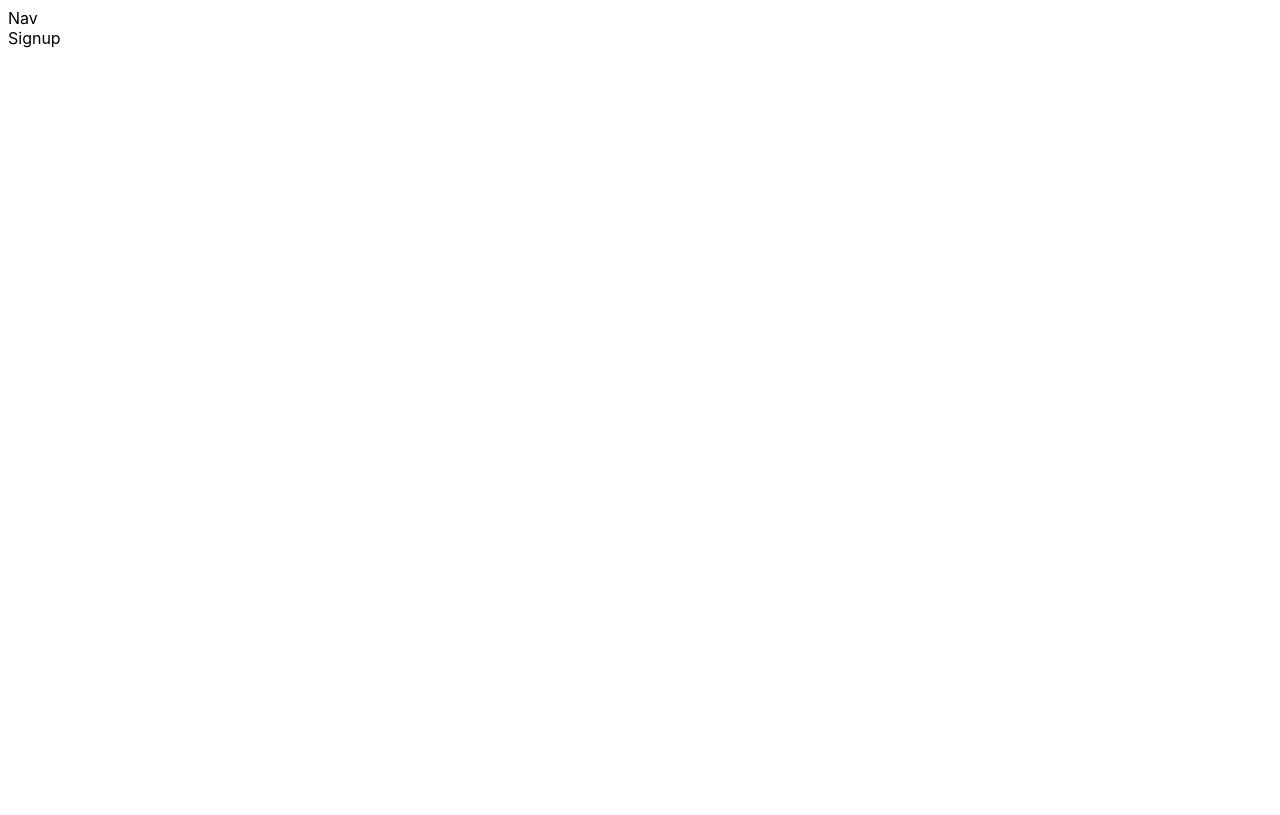
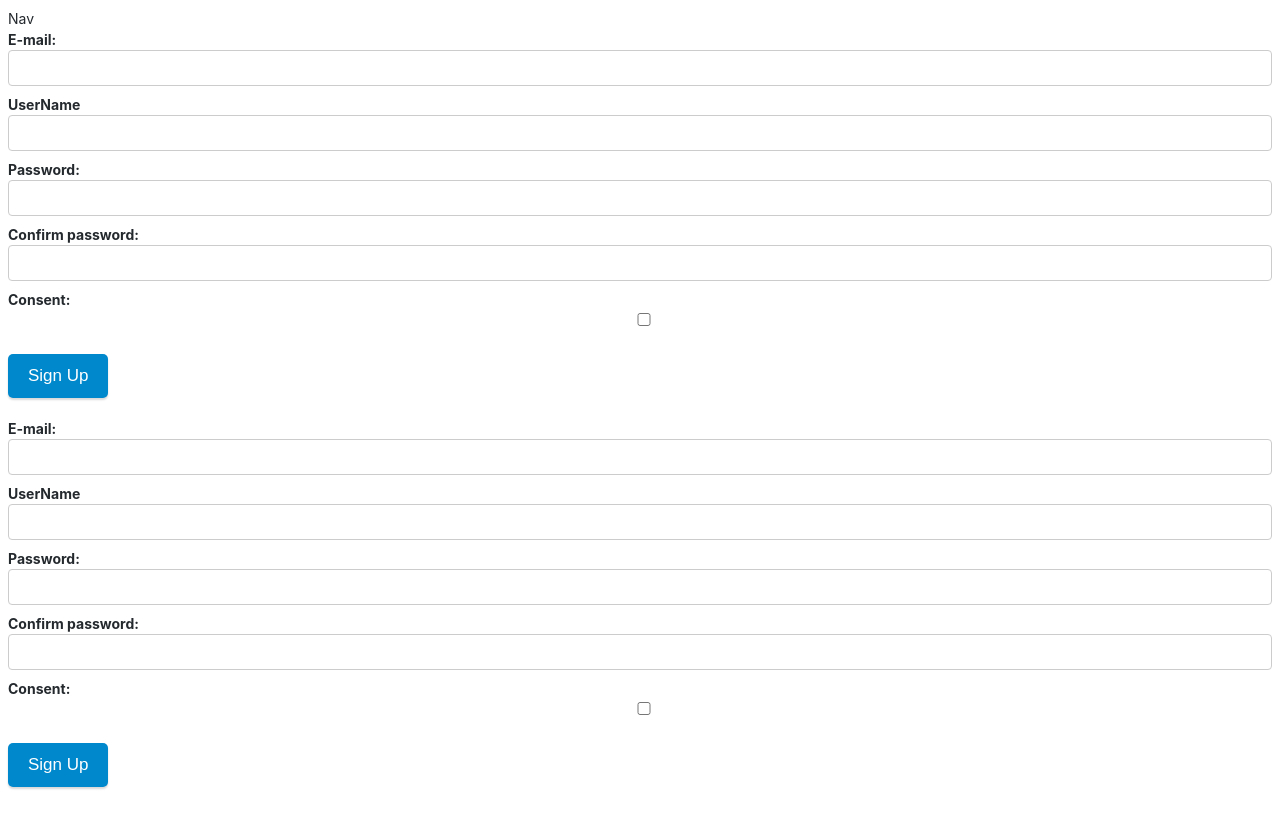
Before and after one commit to mann27/News24x7-Client, a React (Create React App) app: page /signup in a window 1280 px wide. Built offline with nearby package versions, Linux system fonts and the light colour scheme.

Commit message:
SignupPage with css(not according to helloStyle)

```diff
--- a/src/App.js
+++ b/src/App.js
@@ -4,6 +4,7 @@ import './App.css';
 
 import IndexRoutes from './routes/index.js';
 import Navbar from './components/NavBar';
+import SignupPage from './components/SignupPage'
 
 function App() {
   return (
@@ -13,6 +14,7 @@ function App() {
         <div className="container">
           <IndexRoutes />
         </div>
+        <SignupPage/>
       </Router>
     </div>
   );
--- /dev/null
+++ b/src/components/SignupPage/const.js
@@ -0,0 +1 @@
+export const MIN_PASSWORD_LENGTH = 6
--- /dev/null
+++ b/src/components/SignupPage/getValidationSchema-yup.js
@@ -0,0 +1,20 @@
+import * as Yup from 'yup'
+import { MIN_PASSWORD_LENGTH } from './const'
+
+export default function getYupValidationSchema(values) {
+  return Yup.object().shape({
+    email: Yup.string()
+      .email('E-mail is not valid!')
+      .required('E-mail is required!'),
+    userName: Yup.string().required('Required'),
+    password: Yup.string()
+      .min(MIN_PASSWORD_LENGTH, `Password has to be longer than ${MIN_PASSWORD_LENGTH} characters!`)
+      .required('Password is required!'),
+    passwordConfirmation: Yup.string()
+      .oneOf([values.password], 'Passwords are not the same!')
+      .required('Password confirmation is required!'),
+    consent: Yup.bool()
+      .test('consent', 'You have to agree with our Terms and Conditions!', value => value === true)
+      .required('You have to agree with our Terms and Conditions!'),
+  })
+}
--- a/src/components/SignupPage/index.js
+++ b/src/components/SignupPage/index.js
@@ -1,14 +1,73 @@
-import React, { Component } from 'react'
 
-class SignupPage extends Component {
-    render() {
-        return (
-            <div>
-                Signup
+import React from 'react'
+import { Formik } from 'formik'
+import validate from './validate-yup'
+import getValidationSchema from './getValidationSchema-yup'
+import './signup.css'
 
-            </div>
-        )
-    }
+const initialValues = {
+  email: '',
+  userName: '',
+  password: '',
+  passwordConfirmation: '',
+  consent: false,
 }
 
-export default SignupPage;
+export default function SignupPage() {
+  return (
+
+    <Formik
+        initialValues={initialValues}
+    validate={validate(getValidationSchema)}
+    onSubmit={onSubmit}
+      render =   {Signup}
+    />
+  )
+}
+
+function Signup(props) {
+  const { isSubmitting, errors, handleChange, handleSubmit } = props
+
+  return (
+    <div className="form">
+      <label className="form-field" htmlFor="email">
+        <span>E-mail:</span>
+        <input name="email" type="email" onChange={handleChange} />
+      </label>
+      <div className="form-field-error">{errors.email}</div>
+
+      <label className="form-field" htmlFor="userName">
+        <span>UserName</span>
+        <input name="userName" type="name" onChange={handleChange} />
+      </label>
+      <div className="form-field-error">{errors.name}</div>
+
+      <label className="form-field" htmlFor="password">
+        <span>Password:</span>
+        <input name="password" type="password" onChange={handleChange} />
+      </label>
+      <div className="form-field-error">{errors.password}</div>
+
+      <label className="form-field" htmlFor="passwordConfirmation">
+        <span>Confirm password:</span>
+        <input name="passwordConfirmation" type="password" onChange={handleChange} />
+      </label>
+      <div className="form-field-error">{errors.passwordConfirmation}</div>
+
+      <label className="form-field" htmlFor="consent">
+        <span>Consent:</span>
+        <input name="consent" type="checkbox" onChange={handleChange} />
+      </label>
+      <div className="form-field-error">{errors.consent}</div>
+
+      <button onClick={handleSubmit}>{isSubmitting ? 'Loading' : 'Sign Up'}</button>
+    </div>
+  )
+}
+
+function onSubmit(values, { setSubmitting, setErrors }) {
+  setTimeout(() => {
+    console.log('User has been sucessfully saved!', values)
+    setSubmitting(false)
+  }, 2000)
+}
--- /dev/null
+++ b/src/components/SignupPage/signup.css
@@ -0,0 +1,111 @@
+/*
+.form {
+    display: flex;
+    width: 20em;
+    margin: 0 auto;
+    flex-direction: column;
+    align-items: flex-end;
+  }
+
+  .form-field {
+    margin: 1em;
+  }
+
+  .form-field-error {
+    margin-right: 1em;
+    font-size: 0.8em;
+    color: red;
+  }
+
+  label span {
+    margin-right: 0.5em;
+  }
+
+  button {
+    align-self: center;
+    margin: 1em;
+  }*/
+  * {
+    box-sizing: border-box;
+
+  }
+
+  body {
+    font-family: -apple-system, BlinkMacSystemFont, "Segoe UI", Helvetica, Arial,
+      sans-serif, "Apple Color Emoji", "Segoe UI Emoji", "Segoe UI Symbol";
+    font-size: 14px;
+    line-height: 1.5;
+    color: #24292e;
+    background-color: #fff;
+  }
+
+  .app {
+    margin: 2rem;
+  }
+
+  a {
+    color: #08c;
+  }
+
+
+  input {
+    padding: .5rem;
+    font-size: 16px;
+    width: 100%;
+    display: block;
+    border-radius: 4px;
+    border: 1px solid #ccc;
+  }
+
+  input:focus {
+    border-color: #007eff;
+    box-shadow: inset 0 1px 1px rgba(0, 0, 0, 0.075),
+      0 0 0 3px rgba(0, 126, 255, 0.1);
+    outline: none;
+  }
+
+  input.error {
+    color: red;
+  }
+
+  label {
+    font-weight: bold;
+    display: block;
+    margin-bottom: .5rem;
+  }
+
+  .input-feedback {
+    color: red;
+    margin-top: .25rem;
+  }
+
+  button {
+    max-width: 150px;
+    margin: 20px 0;
+    padding: 12px 20px;
+    border-style: none;
+    border-radius: 5px;
+    background-color: #08c;
+    box-shadow: 0px 2px 2px rgba(0, 0, 0, 0.15);
+    font-size: 17px;
+    font-weight: 500;
+    color: #fff;
+    cursor: pointer;
+    outline: none;
+    -webkit-appearance: none;
+  }
+
+  button:disabled {
+    opacity: .5;
+    cursor: not-allowed !important;
+  }
+
+  button + button {
+    margin-left: .5rem;
+  }
+
+  button.outline {
+    background-color: #eee;
+    border: 1px solid #aaa;
+    color: #555;
+  }
--- /dev/null
+++ b/src/components/SignupPage/validate-yup.js
@@ -0,0 +1,21 @@
+export default function validate(getValidationSchema) {
+    return (values) => {
+      const validationSchema = getValidationSchema(values)
+      try {
+        validationSchema.validateSync(values, { abortEarly: false })
+        return {}
+      } catch (error) {
+        return getErrorsFromValidationError(error)
+      }
+    }
+  }
+
+  function getErrorsFromValidationError(validationError) {
+    const FIRST_ERROR = 0
+    return validationError.inner.reduce((errors, error) => {
+      return {
+        ...errors,
+        [error.path]: error.errors[FIRST_ERROR],
+      }
+    }, {})
+  }
--- a/src/routes/index.js
+++ b/src/routes/index.js
@@ -3,7 +3,7 @@ import { Switch, Route } from "react-router-dom";
 import HomePage from "../components/HomePage";
 import LoginPage from "../components/LoginPage";
 import SignupPage from "../components/SignupPage";
-
+//import getValidationSchema-yup from "../components/SignupPage/getValidationSchema";
 
 const IndexRoutes = () => {
     return (
```
